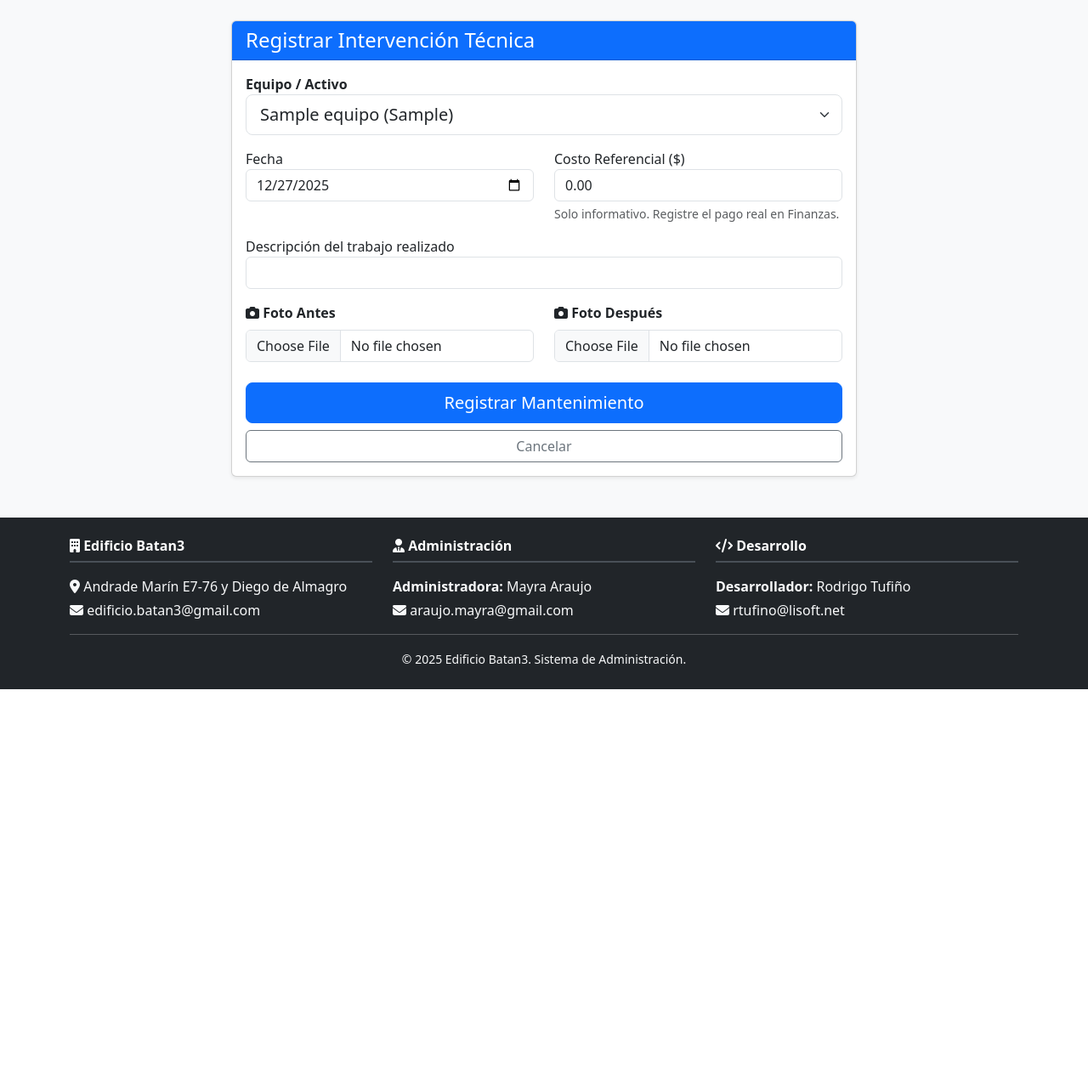
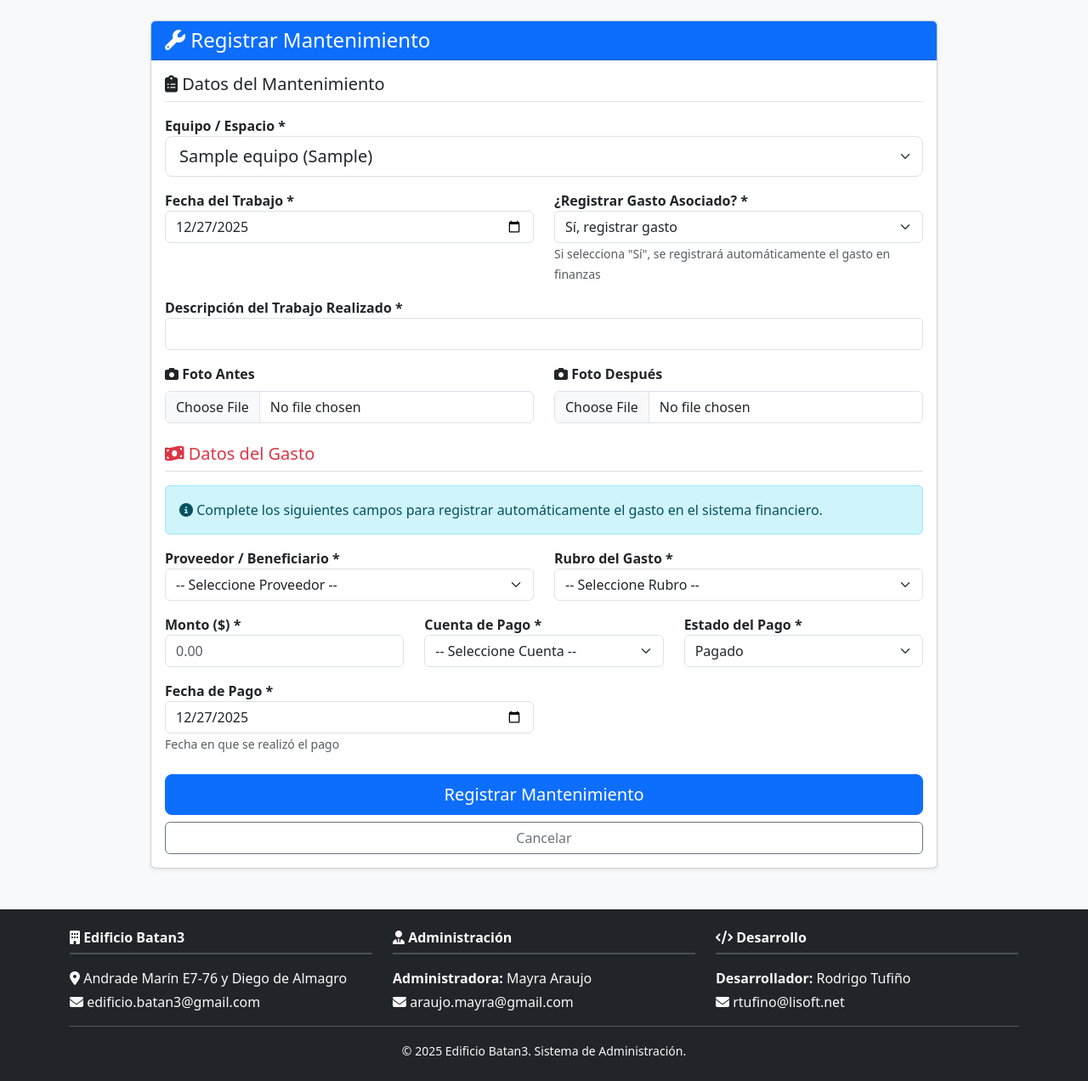
Before and after one commit to rtufino/batan3, a Flask app: page /operaciones/nuevo in a window 1280 px wide. Shown: the part 56-1328 px from the top of the page at 85% size. Before the commit the page ends 867 px from the top, so only its background shows below. Run offline with Flask 3, Linux system fonts and the light colour scheme; tables that the repository leaves empty hold one stand-in row (values such as "Sample post"); some libraries are stand-ins or nearby versions.

Commit message:
Registrar un mantenimiento y gasto

```diff
--- a/app/forms.py
+++ b/app/forms.py
@@ -32,9 +32,6 @@ class MantenimientoForm(FlaskForm):
     fecha = DateField('Fecha del Trabajo', validators=[DataRequired()], format='%Y-%m-%d')
     descripcion = StringField('Descripción del Trabajo', validators=[DataRequired()])
 
-    # Costo referencial (no afecta caja, es solo informativo para el historial técnico)
-    costo_referencial = DecimalField('Costo Referencial ($)', places=2, default=0.0)
-
     # Archivos de evidencia
     foto_antes = FileField('Foto Antes (Opcional)', validators=[
         FileAllowed(['jpg', 'png', 'jpeg'], 'Solo imágenes!')
@@ -42,6 +39,23 @@ class MantenimientoForm(FlaskForm):
     foto_despues = FileField('Foto Después (Opcional)', validators=[
         FileAllowed(['jpg', 'png', 'jpeg'], 'Solo imágenes!')
     ])
+
+    # --- CAMPOS PARA REGISTRO DE GASTO ---
+    registrar_gasto = SelectField('¿Registrar Gasto Asociado?', choices=[
+        ('SI', 'Sí, registrar gasto'),
+        ('NO', 'No, solo registro técnico')
+    ], validators=[DataRequired()], default='SI')
+
+    # Campos del gasto (se muestran/ocultan según registrar_gasto)
+    proveedor_id = SelectField('Proveedor / Beneficiario', coerce=int, validators=[Optional()])
+    rubro_id = SelectField('Rubro del Gasto', coerce=int, validators=[Optional()])
+    monto = DecimalField('Monto del Gasto ($)', places=2, validators=[Optional(), NumberRange(min=0.01)])
+    cuenta_id = SelectField('Cuenta de Pago', coerce=int, validators=[Optional()])
+    estado_pago = SelectField('Estado del Pago', choices=[
+        ('PAGADO', 'Pagado'),
+        ('PENDIENTE', 'Pendiente')
+    ], validators=[Optional()], default='PAGADO')
+    fecha_pago = DateField('Fecha de Pago', validators=[Optional()], format='%Y-%m-%d')
 
     submit = SubmitField('Registrar Mantenimiento')
 
--- a/app/routes/mantenimiento.py
+++ b/app/routes/mantenimiento.py
@@ -2,7 +2,7 @@ import os
 from flask import Blueprint, render_template, redirect, url_for, flash, current_app
 from werkzeug.utils import secure_filename
 from app.extensions import db
-from app.models import Equipo, Mantenimiento
+from app.models import Equipo, Mantenimiento, Movimiento, Proveedor, Rubro, Cuenta
 from app.forms import MantenimientoForm, EquipoForm
 from datetime import datetime
 
@@ -37,32 +37,90 @@ def nuevo_registro():
     # Cargar equipos en el select
     form.equipo_id.choices = [(e.id, f"{e.nombre} ({e.ubicacion})") for e in Equipo.query.all()]
 
+    # Cargar proveedores, rubros y cuentas para el gasto
+    form.proveedor_id.choices = [(0, '-- Seleccione Proveedor --')] + [(p.id, p.nombre) for p in Proveedor.query.order_by(Proveedor.nombre).all()]
+    form.rubro_id.choices = [(0, '-- Seleccione Rubro --')] + [(r.id, r.nombre) for r in Rubro.query.filter_by(tipo='EGRESO').order_by(Rubro.nombre).all()]
+    form.cuenta_id.choices = [(0, '-- Seleccione Cuenta --')] + [(c.id, f"{c.nombre} (${c.saldo:.2f})") for c in Cuenta.query.all()]
+
     if form.validate_on_submit():
-        # 1. Guardar fotos físicamente
-        foto_antes_nombre = guardar_imagen(form.foto_antes.data)
-        foto_despues_nombre = guardar_imagen(form.foto_despues.data)
+        try:
+            # 1. Guardar fotos físicamente
+            foto_antes_nombre = guardar_imagen(form.foto_antes.data)
+            foto_despues_nombre = guardar_imagen(form.foto_despues.data)
 
-        # 2. Guardar registro en BD
-        nuevo_mant = Mantenimiento(
-            equipo_id=form.equipo_id.data,
-            fecha=datetime.combine(form.fecha.data, datetime.min.time()),
-            descripcion=form.descripcion.data,
-            costo_referencial=form.costo_referencial.data,
-            foto_antes=foto_antes_nombre,
-            foto_despues=foto_despues_nombre
-        )
+            # 2. Si se va a registrar gasto, crear el movimiento primero
+            movimiento_id = None
+            if form.registrar_gasto.data == 'SI':
+                # Validar que se hayan llenado los campos del gasto
+                if not form.proveedor_id.data or form.proveedor_id.data == 0:
+                    flash('Debe seleccionar un proveedor para registrar el gasto', 'danger')
+                    return render_template('mantenimiento/nuevo_registro.html', form=form)
 
-        try:
+                if not form.rubro_id.data or form.rubro_id.data == 0:
+                    flash('Debe seleccionar un rubro para registrar el gasto', 'danger')
+                    return render_template('mantenimiento/nuevo_registro.html', form=form)
+
+                if not form.monto.data or form.monto.data <= 0:
+                    flash('Debe ingresar un monto válido para registrar el gasto', 'danger')
+                    return render_template('mantenimiento/nuevo_registro.html', form=form)
+
+                if not form.cuenta_id.data or form.cuenta_id.data == 0:
+                    flash('Debe seleccionar una cuenta para registrar el gasto', 'danger')
+                    return render_template('mantenimiento/nuevo_registro.html', form=form)
+
+                # Crear el movimiento (gasto)
+                nuevo_movimiento = Movimiento(
+                    tipo='EGRESO',
+                    estado=form.estado_pago.data,
+                    monto=form.monto.data,
+                    fecha_emision=datetime.combine(form.fecha.data, datetime.min.time()),
+                    fecha_pago=datetime.combine(form.fecha_pago.data, datetime.min.time()) if form.estado_pago.data == 'PAGADO' and form.fecha_pago.data else None,
+                    descripcion=f"Mantenimiento: {form.descripcion.data}",
+                    rubro_id=form.rubro_id.data,
+                    proveedor_id=form.proveedor_id.data,
+                    cuenta_id=form.cuenta_id.data
+                )
+
+                db.session.add(nuevo_movimiento)
+                db.session.flush()  # Para obtener el ID del movimiento
+
+                # Si el gasto está PAGADO, actualizar el saldo de la cuenta
+                if form.estado_pago.data == 'PAGADO':
+                    cuenta = Cuenta.query.get(form.cuenta_id.data)
+                    cuenta.saldo -= float(form.monto.data)
+
+                movimiento_id = nuevo_movimiento.id
+
+            # 3. Guardar registro de mantenimiento en BD
+            nuevo_mant = Mantenimiento(
+                equipo_id=form.equipo_id.data,
+                fecha=datetime.combine(form.fecha.data, datetime.min.time()),
+                descripcion=form.descripcion.data,
+                costo_referencial=form.monto.data if form.registrar_gasto.data == 'SI' else 0.0,
+                foto_antes=foto_antes_nombre,
+                foto_despues=foto_despues_nombre,
+                movimiento_id=movimiento_id  # Vincular con el movimiento si existe
+            )
+
             db.session.add(nuevo_mant)
             db.session.commit()
-            flash('Mantenimiento registrado con éxito.', 'success')
+
+            if form.registrar_gasto.data == 'SI':
+                flash('Mantenimiento y gasto registrados con éxito.', 'success')
+            else:
+                flash('Mantenimiento registrado con éxito.', 'success')
+
             return redirect(url_for('mantenimiento.inventario'))
+
         except Exception as e:
             db.session.rollback()
-            flash(f'Error al guardar: {e}', 'danger')
+            flash(f'Error al guardar: {str(e)}', 'danger')
 
+    # Pre-llenar valores por defecto
     if not form.fecha.data:
         form.fecha.data = datetime.now().date()
+    if not form.fecha_pago.data:
+        form.fecha_pago.data = datetime.now().date()
 
     return render_template('mantenimiento/nuevo_registro.html', form=form)
 
--- a/app/templates/condominos/lista.html
+++ b/app/templates/condominos/lista.html
@@ -13,7 +13,7 @@
 
     <div class="d-flex gap-2">
         <a href="{{ url_for('condominos.nuevo_departamento') }}" class="btn btn-success shadow-sm">
-            <i class="fa-solid fa-plus"></i> Nuevo Departamento
+            <i class="fa-solid fa-plus"></i> Nuevo
         </a>
         <form action="{{ url_for('condominos.generar_mensualidad') }}" method="POST" onsubmit="return confirm('¿Deseas generar los cargos de expensas para todos los departamentos este mes?');">
             <button type="submit" class="btn btn-warning shadow-sm">
--- a/app/templates/mantenimiento/nuevo_registro.html
+++ b/app/templates/mantenimiento/nuevo_registro.html
@@ -3,34 +3,37 @@
 
 {% block content %}
 <div class="row justify-content-center">
-    <div class="col-md-8">
+    <div class="col-md-10">
         <div class="card shadow-sm">
             <div class="card-header bg-primary text-white">
-                <h4 class="mb-0">Registrar Intervención Técnica</h4>
+                <h4 class="mb-0"><i class="fa-solid fa-wrench"></i> Registrar Mantenimiento</h4>
             </div>
             <div class="card-body">
                 <form method="POST" enctype="multipart/form-data">
                     {{ form.hidden_tag() }}
 
+                    <!-- SECCIÓN: DATOS DEL MANTENIMIENTO -->
+                    <h5 class="border-bottom pb-2 mb-3"><i class="fa-solid fa-clipboard-list"></i> Datos del Mantenimiento</h5>
+
                     <div class="mb-3">
-                        <label class="fw-bold">Equipo / Activo</label>
+                        <label class="fw-bold">Equipo / Espacio *</label>
                         {{ form.equipo_id(class="form-select form-select-lg") }}
                     </div>
 
                     <div class="row">
                         <div class="col-md-6 mb-3">
-                            <label>Fecha</label>
+                            <label class="fw-bold">Fecha del Trabajo *</label>
                             {{ form.fecha(class="form-control", type="date") }}
                         </div>
                         <div class="col-md-6 mb-3">
-                            <label>Costo Referencial ($)</label>
-                            {{ form.costo_referencial(class="form-control") }}
-                            <div class="form-text small">Solo informativo. Registre el pago real en Finanzas.</div>
+                            <label class="fw-bold">¿Registrar Gasto Asociado? *</label>
+                            {{ form.registrar_gasto(class="form-select", id="registrar_gasto") }}
+                            <small class="text-muted">Si selecciona "Sí", se registrará automáticamente el gasto en finanzas</small>
                         </div>
                     </div>
 
                     <div class="mb-3">
-                        <label>Descripción del trabajo realizado</label>
+                        <label class="fw-bold">Descripción del Trabajo Realizado *</label>
                         {{ form.descripcion(class="form-control", rows="3") }}
                     </div>
 
@@ -45,7 +48,50 @@
                         </div>
                     </div>
 
-                    <div class="d-grid gap-2">
+                    <!-- SECCIÓN: DATOS DEL GASTO (se muestra/oculta con JavaScript) -->
+                    <div id="seccion_gasto" style="display: none;">
+                        <h5 class="border-bottom pb-2 mb-3 text-danger"><i class="fa-solid fa-money-bill-wave"></i> Datos del Gasto</h5>
+
+                        <div class="alert alert-info">
+                            <i class="fa-solid fa-info-circle"></i> Complete los siguientes campos para registrar automáticamente el gasto en el sistema financiero.
+                        </div>
+
+                        <div class="row">
+                            <div class="col-md-6 mb-3">
+                                <label class="fw-bold">Proveedor / Beneficiario *</label>
+                                {{ form.proveedor_id(class="form-select") }}
+                            </div>
+                            <div class="col-md-6 mb-3">
+                                <label class="fw-bold">Rubro del Gasto *</label>
+                                {{ form.rubro_id(class="form-select") }}
+                            </div>
+                        </div>
+
+                        <div class="row">
+                            <div class="col-md-4 mb-3">
+                                <label class="fw-bold">Monto ($) *</label>
+                                {{ form.monto(class="form-control", placeholder="0.00") }}
+                            </div>
+                            <div class="col-md-4 mb-3">
+                                <label class="fw-bold">Cuenta de Pago *</label>
+                                {{ form.cuenta_id(class="form-select") }}
+                            </div>
+                            <div class="col-md-4 mb-3">
+                                <label class="fw-bold">Estado del Pago *</label>
+                                {{ form.estado_pago(class="form-select", id="estado_pago") }}
+                            </div>
+                        </div>
+
+                        <div class="row" id="fecha_pago_container">
+                            <div class="col-md-6 mb-3">
+                                <label class="fw-bold">Fecha de Pago *</label>
+                                {{ form.fecha_pago(class="form-control", type="date") }}
+                                <small class="text-muted">Fecha en que se realizó el pago</small>
+                            </div>
+                        </div>
+                    </div>
+
+                    <div class="d-grid gap-2 mt-4">
                         {{ form.submit(class="btn btn-primary btn-lg") }}
                         <a href="{{ url_for('mantenimiento.inventario') }}" class="btn btn-outline-secondary">Cancelar</a>
                     </div>
@@ -55,4 +101,44 @@
         </div>
     </div>
 </div>
+
+<script>
+// Mostrar/ocultar sección de gasto según selección
+document.getElementById('registrar_gasto').addEventListener('change', function() {
+    const seccionGasto = document.getElementById('seccion_gasto');
+    if (this.value === 'SI') {
+        seccionGasto.style.display = 'block';
+    } else {
+        seccionGasto.style.display = 'none';
+    }
+});
+
+// Mostrar/ocultar fecha de pago según estado
+document.getElementById('estado_pago').addEventListener('change', function() {
+    const fechaPagoContainer = document.getElementById('fecha_pago_container');
+    if (this.value === 'PAGADO') {
+        fechaPagoContainer.style.display = 'block';
+    } else {
+        fechaPagoContainer.style.display = 'none';
+    }
+});
+
+// Ejecutar al cargar la página para mantener el estado correcto
+document.addEventListener('DOMContentLoaded', function() {
+    const registrarGasto = document.getElementById('registrar_gasto');
+    const estadoPago = document.getElementById('estado_pago');
+
+    // Trigger inicial para registrar_gasto
+    if (registrarGasto.value === 'SI') {
+        document.getElementById('seccion_gasto').style.display = 'block';
+    }
+
+    // Trigger inicial para estado_pago
+    if (estadoPago.value === 'PAGADO') {
+        document.getElementById('fecha_pago_container').style.display = 'block';
+    } else {
+        document.getElementById('fecha_pago_container').style.display = 'none';
+    }
+});
+</script>
 {% endblock %}
```
Also changed, not shown: app/templates/mantenimiento/inventario.html (+5 -5 lines).
